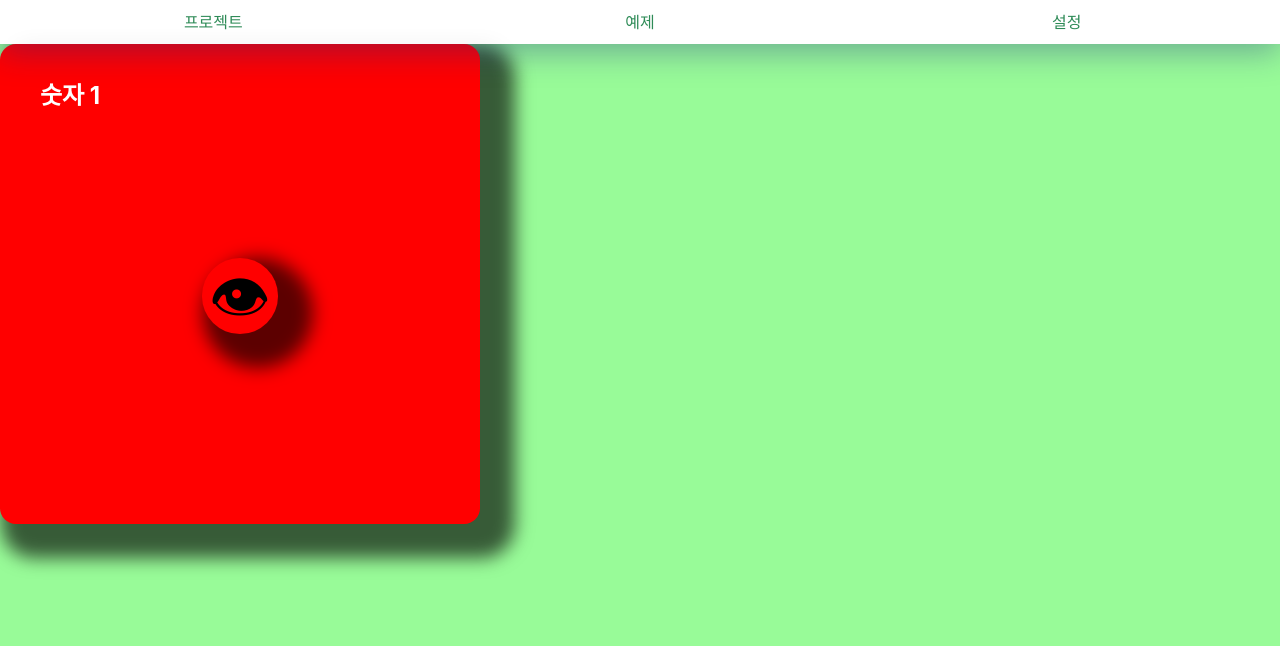
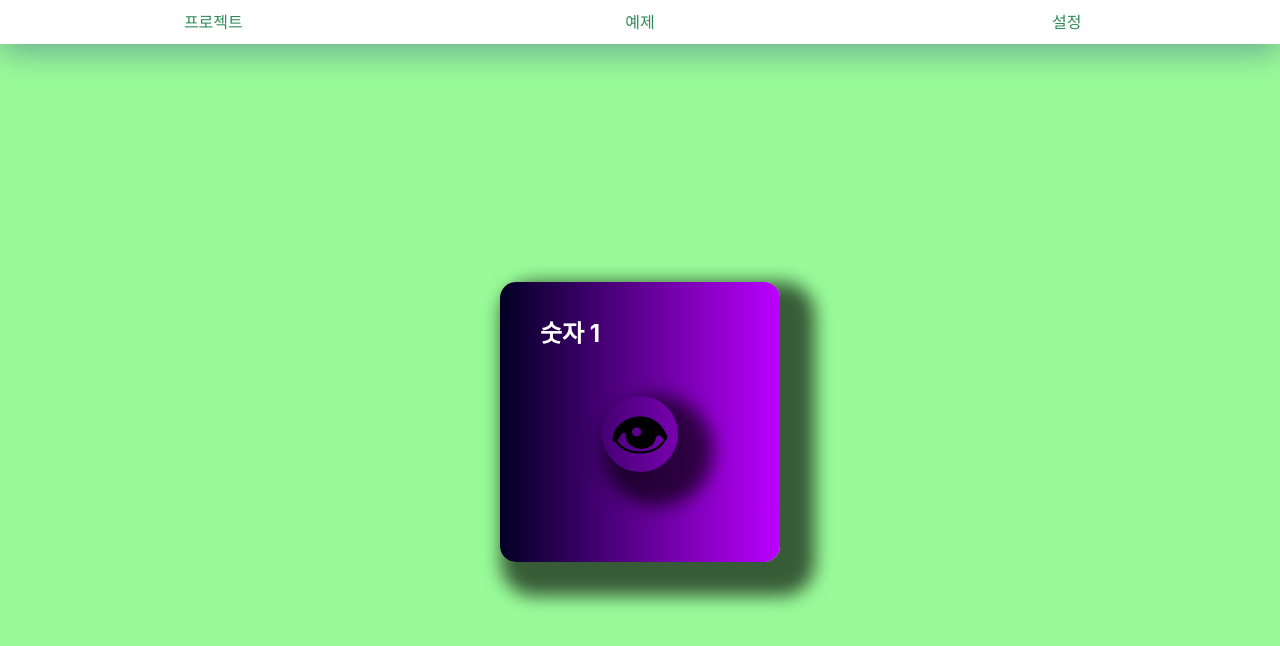
Before and after one commit to se-ul/ux-prototyping-playground, a React (Create React App) app: page /projects/cheolee in a window 1280 px wide. Shown: the top 646 px of the page. Built offline with nearby package versions, Linux system fonts and the light colour scheme.

Commit message:
그라데이션

```diff
--- a/src/projects/cheolee/Cheolee.css
+++ b/src/projects/cheolee/Cheolee.css
@@ -7,29 +7,24 @@
   justify-content: center;
 }
 
-.dice {
-  position: absolute;
-  top: 44px;
-  left: 0;
-
-  background: red;
+.cheolee-dice {
   padding: 40px;
   border-radius: 16px;
   box-shadow: 18px 17px 18px 17px rgba(0, 0, 0, 0.64);
-  width: 400px;
-  height: 400px;
+  width: 200px;
+  height: 200px;
 
   display: flex;
   flex-direction: column;
 }
 
-.number {
+.cheolee-number {
   color: white;
   font-size: 24px;
   font-weight: bold;
 }
 
-.emoji-container {
+.cheolee-emoji-container {
   flex: 1;
 
   display: flex;
@@ -38,7 +33,7 @@
   justify-content: center;
 }
 
-.emoji {
+.cheolee-emoji {
   font-size: 60px;
   box-shadow: 18px 17px 18px 17px rgba(0, 0, 0, 0.64);
   border-radius: 50%;
--- a/src/projects/cheolee/Cheolee.tsx
+++ b/src/projects/cheolee/Cheolee.tsx
@@ -14,18 +14,19 @@ export const Cheolee: React.FC = () => {
   return (
     <div ref={ref} className="cheolee-container">
       <motion.div
-        className="dice"
-        animate={{
-          x: elX,
-          y: elY,
+        className="cheolee-dice"
+        initial={{
+          background:
+            "linear-gradient(90deg, rgba(2,0,36,1) 0%, rgba(187,0,255,1) 100%)",
         }}
-        // whileHover={{
-        //   scale: 1.5,
-        //   skewX: 10,
-        //   background: "blue",
-        // }}
+        whileHover={{
+          background:
+            "linear-gradient(180deg, rgba(255,0,36,1) 0%, rgba(187,0,255,1) 100%)",
+        }}
         whileTap={{
           scale: 0.9,
+          background:
+            "linear-gradient(270deg, rgba(255,0,36,1) 0%, rgba(187,0,255,1) 100%)",
         }}
         transition={{
           type: "spring",
@@ -34,9 +35,9 @@ export const Cheolee: React.FC = () => {
           mass: 1,
         }}
       >
-        <div className="number">숫자 1</div>
-        <div className="emoji-container">
-          <div className="emoji">👁</div>
+        <div className="cheolee-number">숫자 1</div>
+        <div className="cheolee-emoji-container">
+          <div className="cheolee-emoji">👁</div>
         </div>
       </motion.div>
     </div>
```
